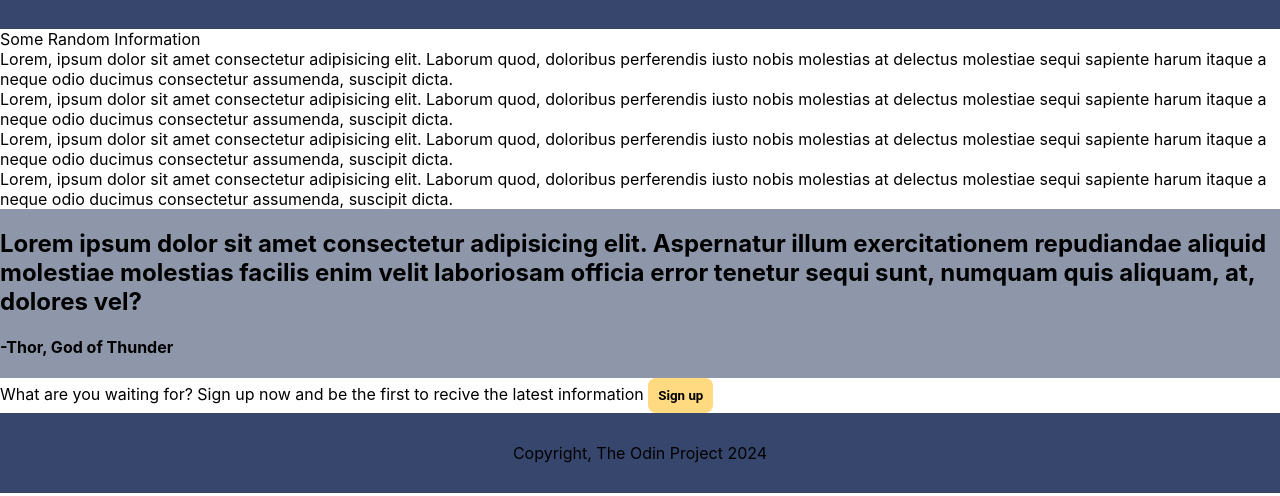
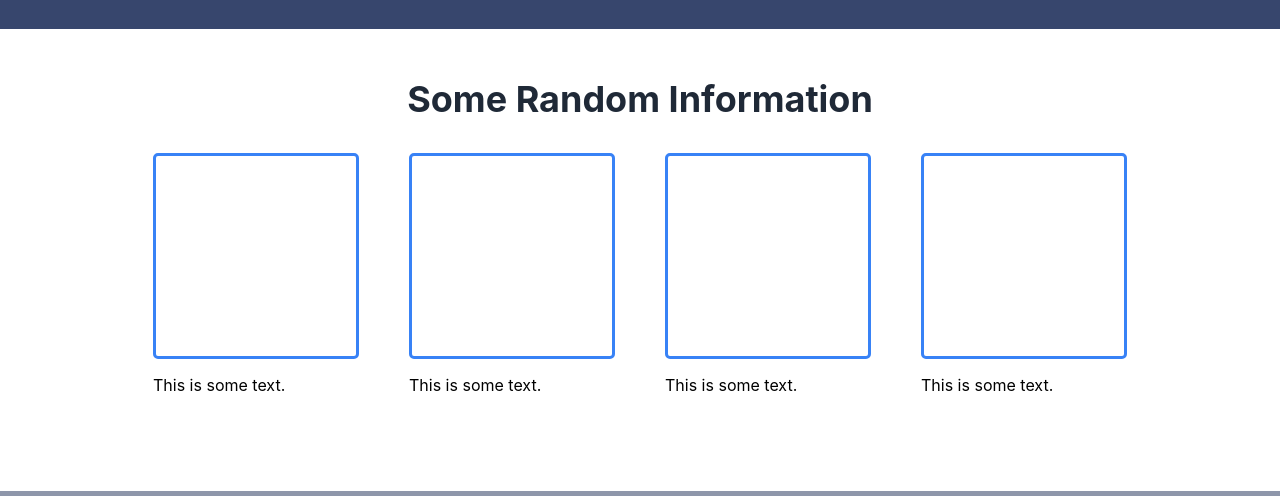
Before and after one commit to dhou01/odin-landing-page, a plain HTML site: page index.html in a window 1280 px wide. Shown: the part 396-892 px from the top of the page. Drawn offline with Linux system fonts and the light colour scheme.

Commit message:
Updated main information section

```diff
--- a/index.html
+++ b/index.html
@@ -30,16 +30,29 @@
                 <img src="./images/dennis-yu-61drjjgXrcs-unsplash.jpg" alt="A person rock climbing">
             </div>
         </div>
-
-
     </div>
 
     <div class="box-one">
-        Some Random Information
-        <div class="">Lorem, ipsum dolor sit amet consectetur adipisicing elit. Laborum quod, doloribus perferendis iusto nobis molestias at delectus molestiae sequi sapiente harum itaque a neque odio ducimus consectetur assumenda, suscipit dicta.</div>
-        <div class="">Lorem, ipsum dolor sit amet consectetur adipisicing elit. Laborum quod, doloribus perferendis iusto nobis molestias at delectus molestiae sequi sapiente harum itaque a neque odio ducimus consectetur assumenda, suscipit dicta.</div>
-        <div class="">Lorem, ipsum dolor sit amet consectetur adipisicing elit. Laborum quod, doloribus perferendis iusto nobis molestias at delectus molestiae sequi sapiente harum itaque a neque odio ducimus consectetur assumenda, suscipit dicta.</div>
-        <div class="">Lorem, ipsum dolor sit amet consectetur adipisicing elit. Laborum quod, doloribus perferendis iusto nobis molestias at delectus molestiae sequi sapiente harum itaque a neque odio ducimus consectetur assumenda, suscipit dicta.</div>
+        <div class="information-text">Some Random Information</div>
+
+        <div class="box-one-cards-container">
+            <div class="container-cards">
+                <div class="cards"></div>
+                <p>This is some text.</p>
+            </div>
+            <div class="container-cards">
+                <div class="cards"></div>
+                <p>This is some text.</p>
+            </div>
+            <div class="container-cards">
+                <div class="cards"></div>
+                <p>This is some text.</p>
+            </div>
+            <div class="container-cards">
+                <div class="cards"></div>
+                <p>This is some text.</p>
+            </div>
+        </div>
     </div>
 
     <div class="box-two">
--- a/style.css
+++ b/style.css
@@ -29,6 +29,12 @@ color palette
 .nav-bar, .secondary-text {
     font-size: 18px;
     color: #E5E7EB;
+}
+
+.information-text {
+    font-size: 36px;
+    font-weight: bolder;
+    color: #1F2937;
 }
 
 .container {
@@ -71,7 +77,29 @@ color palette
 
 .box-one {
     background-color: white;
+    display: flex;
+    padding: 48px;
+    gap: 32px;
+    flex-direction: column;
+    justify-content: center;
+    align-items: center;
+    margin-bottom: 32px;
 }
+
+.box-one-cards-container {
+    display: flex;
+    gap: 50px;
+    /* background-color: #FFDA80; */
+}
+
+.container-cards {
+    display: flex;
+    justify-content: center;
+    flex-direction: column;
+    /* gap: 50px; */
+}
+
+
 
 .box-two {
     background-color: #8E96AA;
@@ -102,6 +130,13 @@ img {
     align-items: center;
 }
 
+.cards {
+    width: 200px;
+    height: 200px;
+    border: solid 3px #3882f6;
+    border-radius: 5px;
+}
+
 ul {
     display: flex;
     list-style: none;
```
